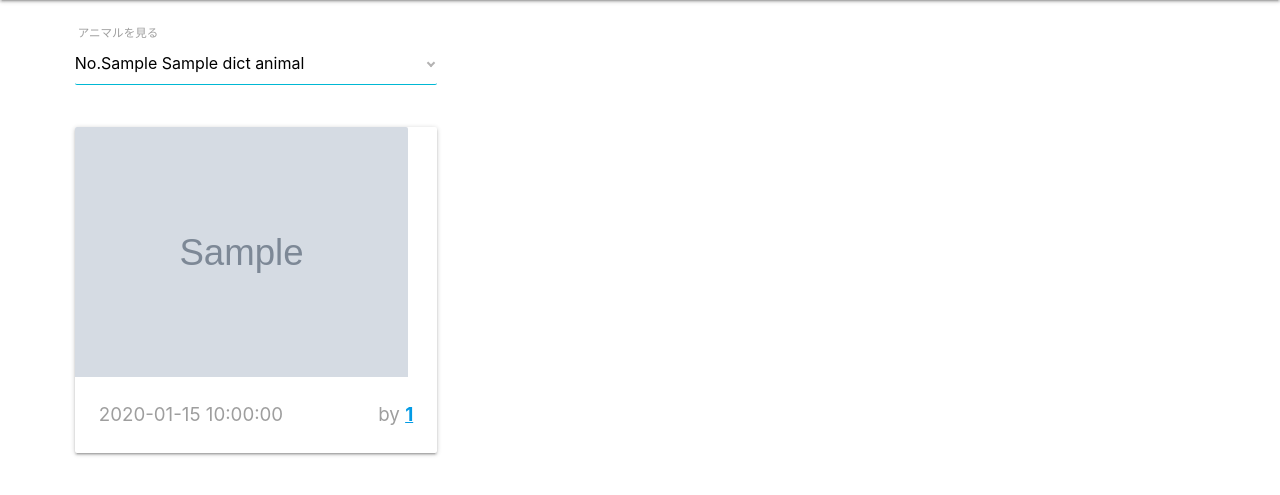
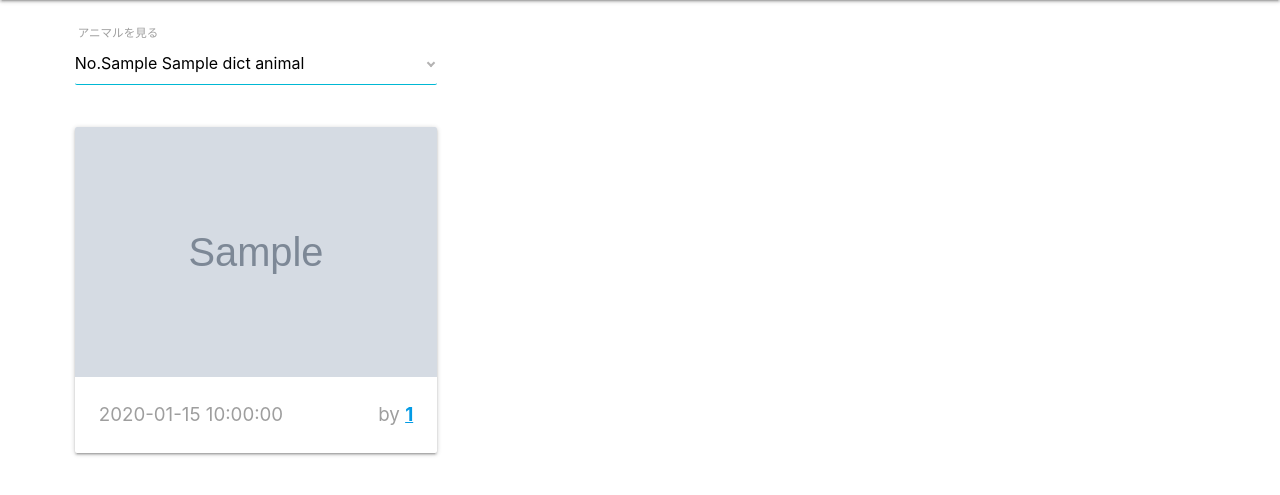
Before and after one commit to yakitori99/Ueno_Zoo_GO, a Flask app: template flaskwebapp/templates/photo_library_show.html in a window 1280 px wide. Shown: the part 64-559 px from the top of the page. Run offline with Flask 2, Linux system fonts and the light colour scheme; the template is opened without the code that fills it: most values are stand-ins (such as "Sample title", 1, 10 or a date in 2020); grey boxes marked "Sample" are stand-in pictures; some libraries are stand-ins or nearby versions.

Commit message:
画像がgridのcontainerいっぱいに表示されるよう修正

```diff
--- a/flaskwebapp/templates/photo_library_show.html
+++ b/flaskwebapp/templates/photo_library_show.html
@@ -25,7 +25,7 @@
   <div class="col s12 m6 l4">
     <div class="card">
       <!-- カード画像 -->
-      <div class="card-image waves-effect waves-light">
+      <div class="card-image waves-effect waves-light" style="width: 100%;">
         <!-- Modal Trigger -->
         <a class="modal-trigger" href="#modal{{registered_animal['id']}}">
           <!-- <img src="{{registered_animal['filepath']}}" style="width: 100%; height: 250px; max-height: 60vw; object-fit: contain;"> -->
```
